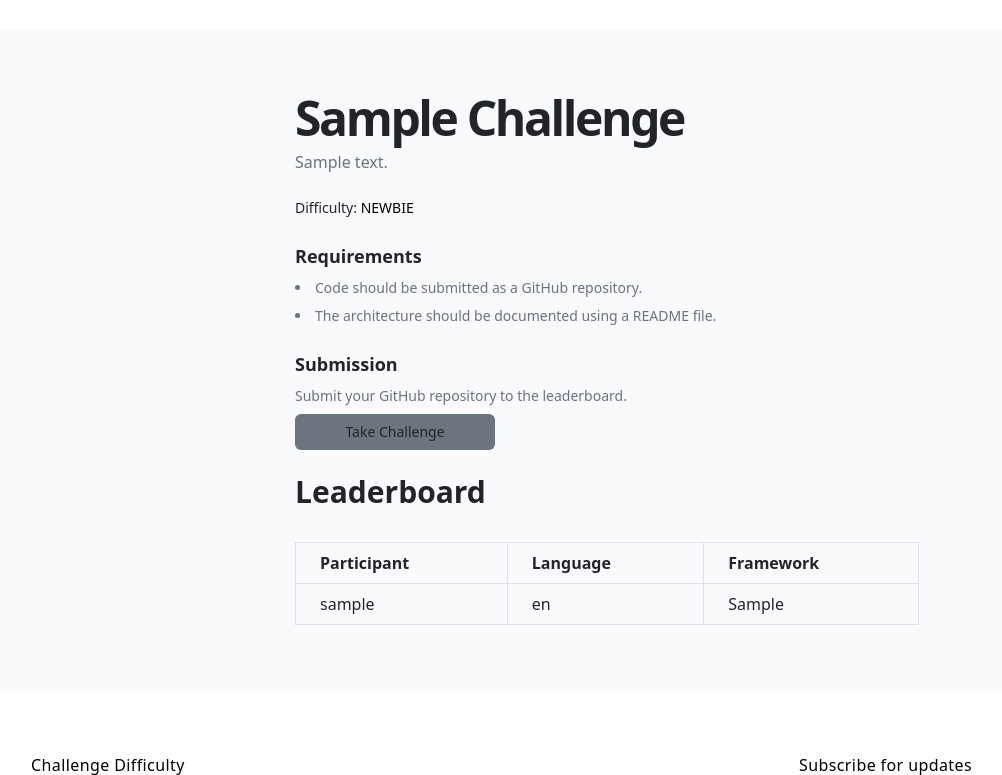
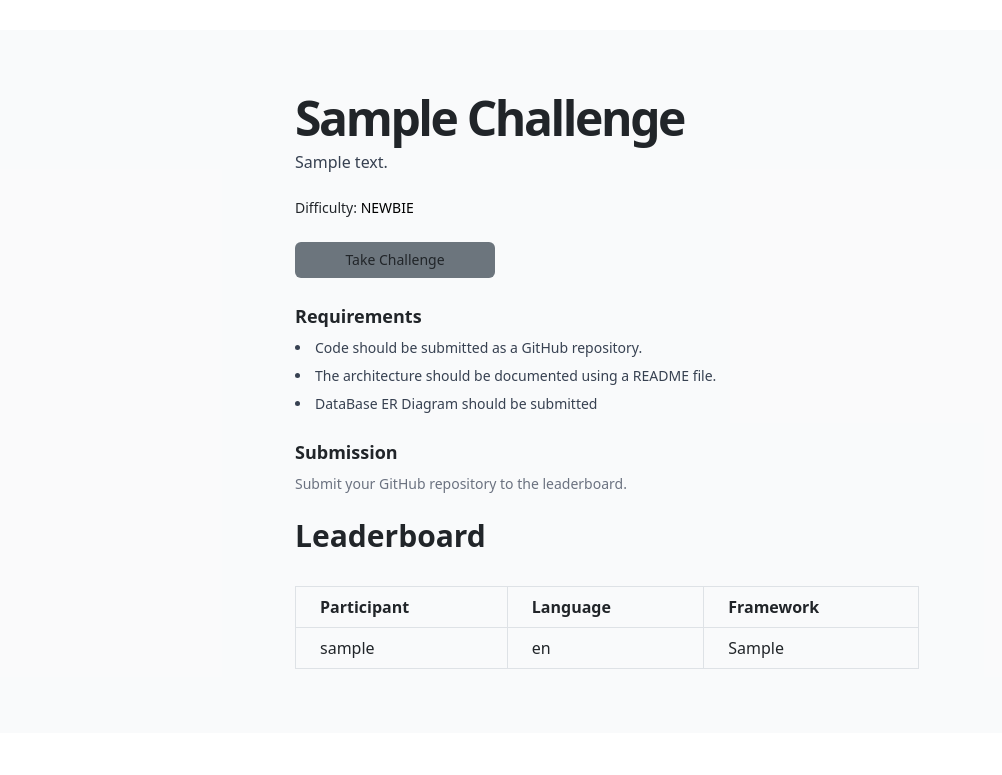
Before and after one commit to vbello-tech/BackEndGuru, a Django app: a page that uses Templates/Challenge/detail.html in a window 1280 px wide. Shown: the part 86-861 px from the top of the page, without its empty margins (33-1035 px from the left). Run offline with Django 5.2, Linux system fonts and the light colour scheme; tables that the repository leaves empty hold one stand-in row (values such as "Sample post"); some libraries are stand-ins or nearby versions.

Commit message:
make changes to FE

```diff
--- a/Templates/Challenge/detail.html
+++ b/Templates/Challenge/detail.html
@@ -12,7 +12,7 @@
                 <h1 class="text-3xl font-bold tracking-tighter sm:text-5xl capitalize">
                  {{ challenge.title }}
                 </h1>
-                <p class="text-base text-gray-500 dark:text-gray-400">
+                <p class="text-base text-gray-700 dark:text-gray-800">
                   {{ challenge.description }}
                 </p>
             </div>
@@ -21,27 +21,27 @@
                     <div class="text-sm font-medium">Difficulty: <a class="text-black font-medium hover:underline" href="{% url 'challenge:level' level=challenge.difficulty %}">{{ challenge.difficulty }}</a></div>
                 </div>
             </div>
-
-            <div class="grid gap-2">
-                <h3 class="text-lg font-bold">Requirements</h3>
-                <ul class="list-disc list-inside grid gap-2 text-sm text-gray-500 dark:text-gray-400">
-                    <li>Code should be submitted as a GitHub repository.</li>
-                    <li>The architecture should be documented using a README file.</li>
-                </ul>
-            </div>
-            <div class="grid gap-2">
-                <h3 class="text-lg font-bold">Submission</h3>
-                <p class="text-sm text-gray-500 dark:text-gray-400">
-                  Submit your GitHub repository to the leaderboard.
-                </p>
-                <div class="flex flex-col gap-1 min-[400px]:flex-row">
+            <div class="flex flex-col gap-1 min-[400px]:flex-row">
                      <form method="post" action="{% url 'challenge:take_entry' %}">
                         {% csrf_token %}
                         <button class="inline-flex items-center justify-center whitespace-nowrap text-sm font-medium ring-offset-background transition-colors focus-visible:outline-none focus-visible:ring-2 focus-visible:ring-ring focus-visible:ring-offset-2 disabled:pointer-events-none disabled:opacity-50 bg-secondary bg-gray-900  hover:bg-primary/90 h-9 rounded-md px-3 w-full min-w-[200px]" name="challenge_id" value="{{ challenge.id }}" type="submit">
                         Take Challenge</button>
                     </form>
                     <div id="message"></div>
-                </div>
+            </div>
+            <div class="grid gap-2">
+                <h3 class="text-lg font-bold">Requirements</h3>
+                <ul class="list-disc list-inside grid gap-2 text-sm text-gray-700 dark:text-gray-800">
+                    <li>Code should be submitted as a GitHub repository.</li>
+                    <li>The architecture should be documented using a README file.</li>
+                    <li>DataBase ER Diagram should be submitted</li>
+                </ul>
+            </div>
+            <div class="grid gap-2">
+                <h3 class="text-lg font-bold">Submission</h3>
+                <p class="text-sm text-gray-500 dark:text-gray-800">
+                  Submit your GitHub repository to the leaderboard.
+                </p>
             </div>
             <div class="grid gap-2">
                 <h3 class="text-3xl font-bold mb-4">Leaderboard</h3>
```
